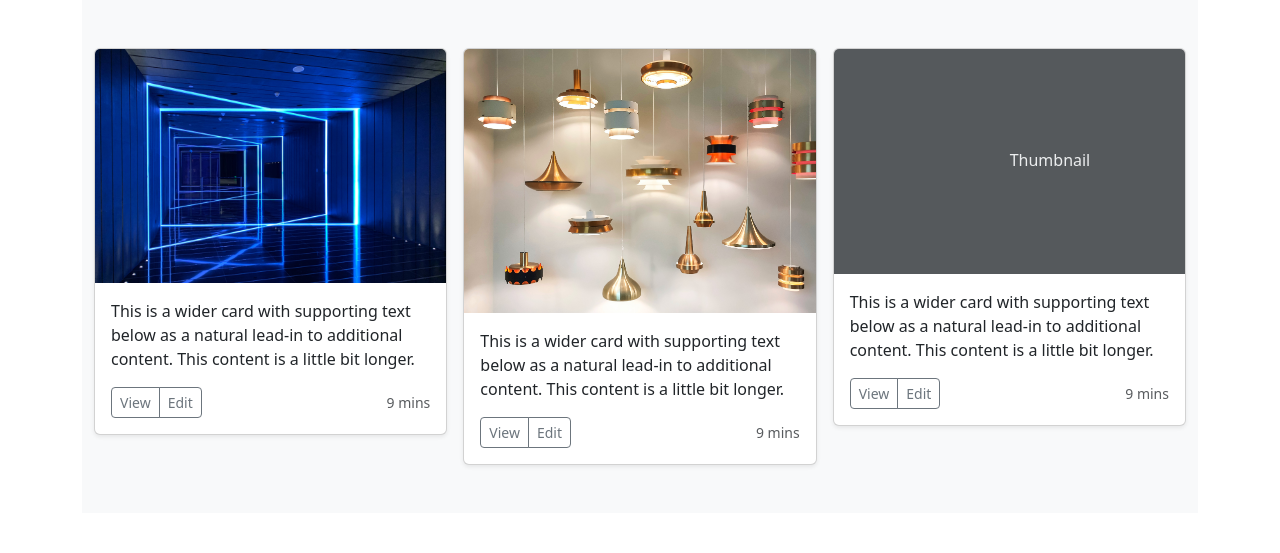
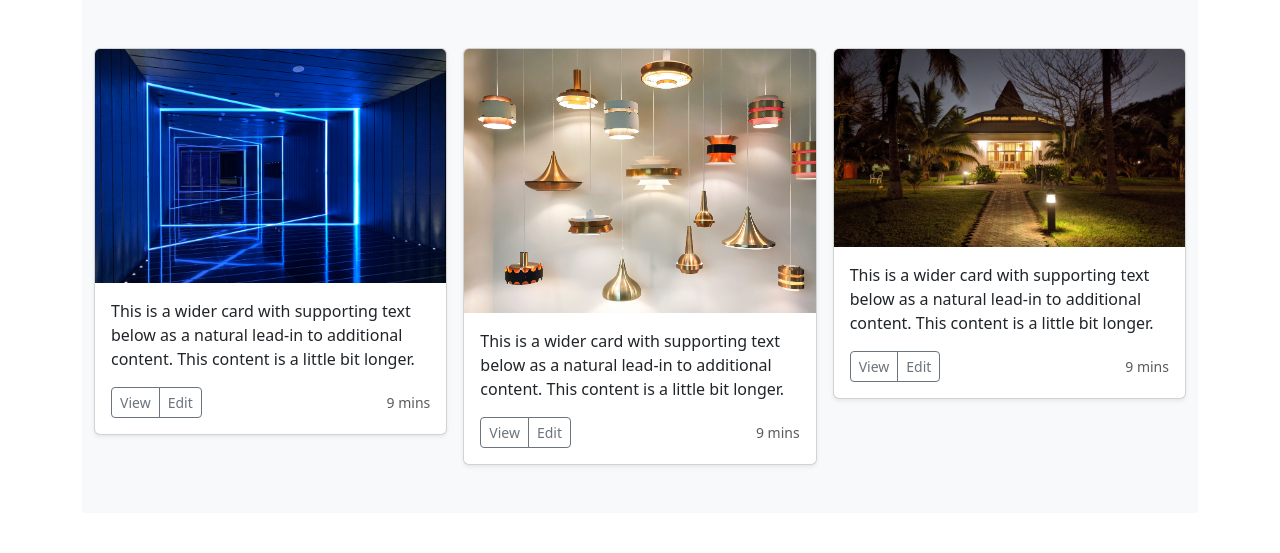
Before and after one commit to spartus123/one-2, a Flask app: page / in a window 1280 px wide. Shown: the part 360-913 px from the top of the page. Run offline with Flask 3, Linux system fonts and the light colour scheme.

Commit message:
Update home.html

```diff
--- a/templates/home.html
+++ b/templates/home.html
@@ -55,11 +55,7 @@
 </div>
                        <div class="col">
     <div class="card shadow-sm">
-                                <svg class="bd-placeholder-img card-img-top" width="100%" height="225" xmlns="http://www.w3.org/2000/svg" role="img" aria-label="Placeholder: Thumbnail" preserveAspectRatio="xMidYMid slice" focusable="false">
-                                    <title>Placeholder</title>
-                                    <rect width="100%" height="100%" fill="#55595c"/>
-                                    <text x="50%" y="50%" fill="#eceeef" dy=".3em">Thumbnail</text>
-                                </svg>
+        <img class="card-img-top" src="static/nuotrauka4.jpg" >
         <div class="card-body">
             <p class="card-text">This is a wider card with supporting text below as a natural lead-in to additional content. This content is a little bit longer.</p>
             <div class="d-flex justify-content-between align-items-center">
```
Lines whose indentation alone changed are shown as unchanged.
